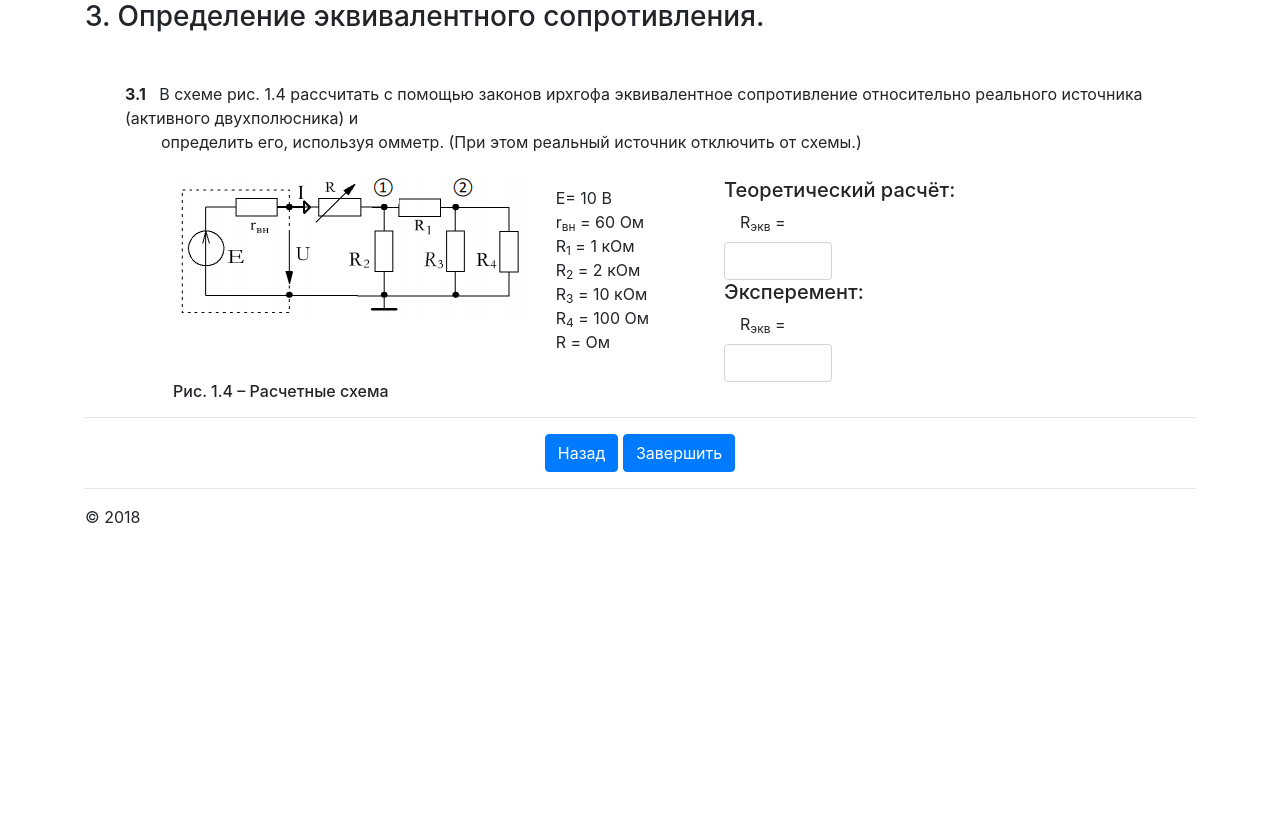
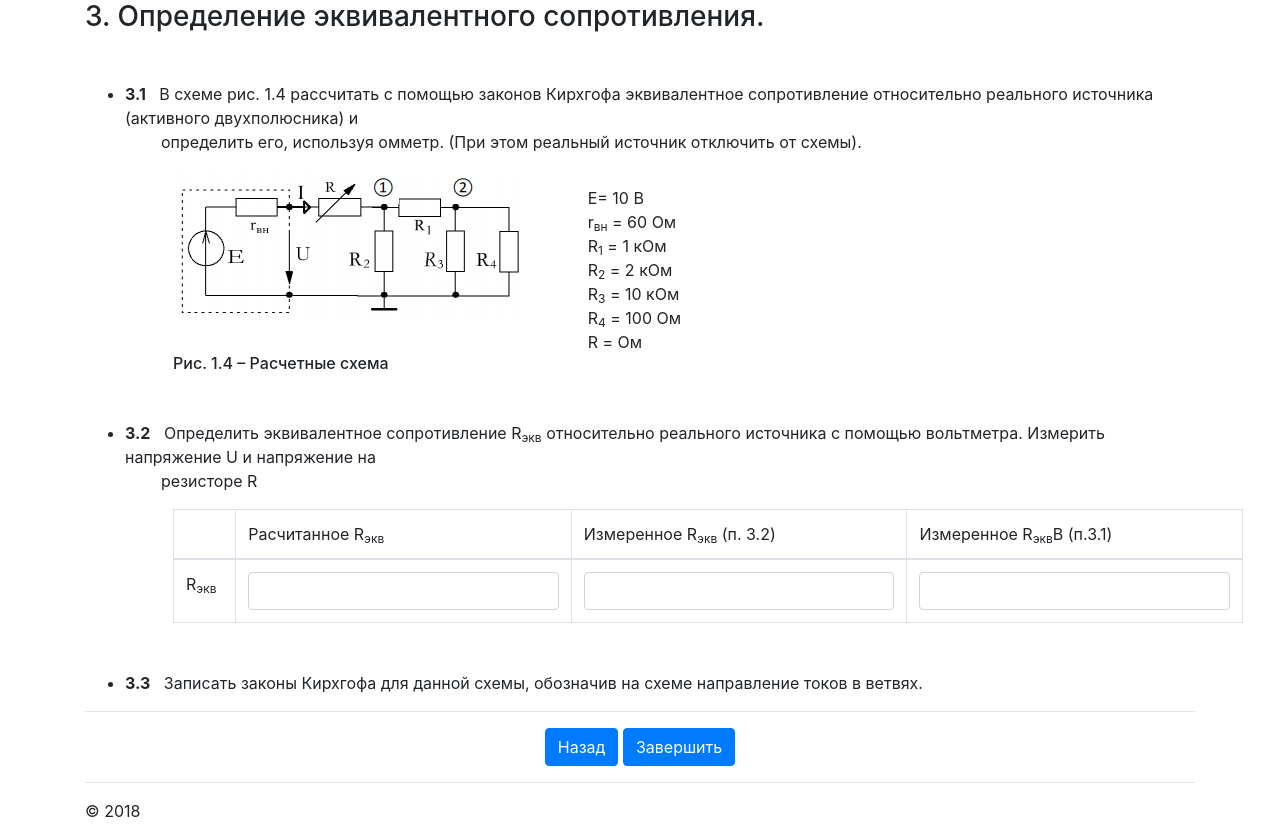
Before and after one commit to shavelskiy/virtualLab, a Yii app: template frontend/views/lab/lab1/3.php in a window 1280 px wide. Before the commit the page ends 523 px from the top, so only its background shows below. Run offline with PHP 8.4 and a stand-in for Yii, Linux system fonts and the light colour scheme; the template is opened without the code that fills it, so the values that code supplies are empty; some libraries are stand-ins or nearby versions.

Commit message:
structure

```diff
--- a/frontend/views/lab/lab1/3.php
+++ b/frontend/views/lab/lab1/3.php
@@ -4,10 +4,10 @@
     <!--3.1-->
     <li class="mt-5">
         <p><b>3.1</b>
-            &nbsp;&nbsp;В схеме рис. 1.4 рассчитать с помощью законов ирхгофа эквивалентное сопротивление
+            &nbsp;&nbsp;В схеме рис. 1.4 рассчитать с помощью законов Кирхгофа эквивалентное сопротивление
             относительно реального источника (активного двухполюсника) и<br>&nbsp;&nbsp;&nbsp;&nbsp;&nbsp;&nbsp;&nbsp;
             определить его, используя омметр. (При этом реальный источник
-            отключить от схемы.)
+            отключить от схемы).
         </p>
         <div class="row">
             <div class="col-4 ml-5">
@@ -17,7 +17,7 @@
                     <img src="/uploads/lab1/1.4a.png">
                 <?php endif; ?>
             </div>
-            <div class="col-2 mt-3 ml-3 pr-0">
+            <div class="col-5 mt-3 ml-5">
                 E= 10 В<br>
                 r<sub>вн</sub> = 60 Ом<br>
                 R<sub>1</sub> = 1 кОм<br>
@@ -26,28 +26,44 @@
                 R<sub>4</sub> = 100 Ом<br>
                 R = <?= $R ?> Ом
             </div>
-            <div class="col-3 pl-0 pt-2">
-                <h5>Теоретический расчёт:</h5>
-                <form class="form-horizontal">
-                    <div class="form-group mb-0">
-                        <label for="lab1-p3.1-1" class="col-sm-4 control-label px-3">R<sub>экв</sub> =</label>
-                        <div class="col-sm-5 px-0">
-                            <input type="text" class="form-control" id="lab1-p3.1">
-                        </div>
-                    </div>
-                </form>
-                <h5>Эксперемент:</h5>
-                <form class="form-horizontal">
-                    <div class="form-group mb-0">
-                        <label for="lab1-p3.1-2" class="col-sm-4 control-label px-3">R<sub>экв</sub> =</label>
-                        <div class="col-sm-5 px-0">
-                            <input type="text" class="form-control" id="lab1-p3.1">
-                        </div>
-                    </div>
-                </form>
-            </div>
         </div>
         <h6 class="ml-5">Рис. 1.4 – Расчетные схема </h6>
+    </li>
+    <!--3.2-->
+    <li class="mt-5">
+        <p>
+            <b>3.2</b>
+            &nbsp;&nbsp;Определить эквивалентное сопротивление R<sub>экв</sub> относительно реального
+            источника с помощью вольтметра. Измерить напряжение U и
+            напряжение на<br>&nbsp;&nbsp;&nbsp;&nbsp;&nbsp;&nbsp;&nbsp; резисторе
+            R<?php if (!(1 % 2)) echo '<sub>4</sub>'; ?>
+        </p>
+        <table class="table table-bordered ml-5 table-p3-2">
+            <thead>
+            <tr>
+                <td></td>
+                <td>Расчитанное R<sub>экв</sub></td>
+                <td>Измеренное R<sub>экв</sub> (п. 3.2)</td>
+                <td>Измеренное R<sub>экв</sub>В (п.3.1)</td>
+            </tr>
+            </thead>
+            <tbody>
+            <tr>
+                <td>R<sub>экв</sub></td>
+                <?php for ($i = 1; $i <= 3; $i++): ?>
+                    <td class="input volts"><input type="text" class="form-control" id="lab1-p3.2-<?= $i ?>"></td>
+                <?php endfor; ?>
+            </tr>
+            </tbody>
+        </table>
+    </li>
+    <!--3.3-->
+    <li class="mt-5">
+        <p>
+            <b>3.3</b>
+            &nbsp;&nbsp;Записать законы Кирхгофа для данной схемы, обозначив на схеме
+            направление токов в ветвях.
+        </p>
     </li>
 </ul>
 
@@ -57,19 +73,3 @@
     <button class="lab-end btn btn-primary">Завершить</button>
 </div>
 <hr>
-
-<style>
-    ul {
-        list-style: none;
-    }
-
-    .value-input {
-        width: 100%;
-        height: 100%;
-    }
-
-    .input {
-        height: 0px;
-        padding: 2px !important;
-    }
-</style>
--- a/frontend/web/js/labs/lab1/main.js
+++ b/frontend/web/js/labs/lab1/main.js
@@ -17,7 +17,7 @@ $(document).ready(function () {
     nextToTask2.click(function () {
         task1.addClass('hidden');
         task2.removeClass('hidden');
-        $('body, html').animate({scrollTop: 0}, 100);
+        $('body, html').animate({scrollTop: 0}, 200);
     });
 
     prevToTask2.click(function () {
@@ -28,6 +28,6 @@ $(document).ready(function () {
     nextToTask3.click(function () {
         task2.addClass('hidden');
         task3.removeClass('hidden');
-        $('body, html').animate({scrollTop: 0}, 100);
+        $('body, html').animate({scrollTop: 0}, 200);
     });
 });
```
Also changed, not shown: frontend/views/lab/lab.php (+118 -108 lines), frontend/views/lab/lab1/1.php (+3 -19 lines), frontend/views/lab/lab1/2.php (+0 -12 lines), frontend/web/css/lab1.css (added, +23 -0 lines), frontend/web/js/resources/init.js (+1 -50 lines), frontend/web/js/resources/oscilloscope/init.js (added, +49 -0 lines), frontend/web/js/labs/lab1/graph.js (renamed from frontend/web/js/labs/lab1/1/graph1.js), frontend/web/js/resources/oscilloscope/oscilloscope.js (line endings or trailing spaces), frontend/web/js/resources/scheme/elements.js (renamed from frontend/web/js/resources/elements.js).
